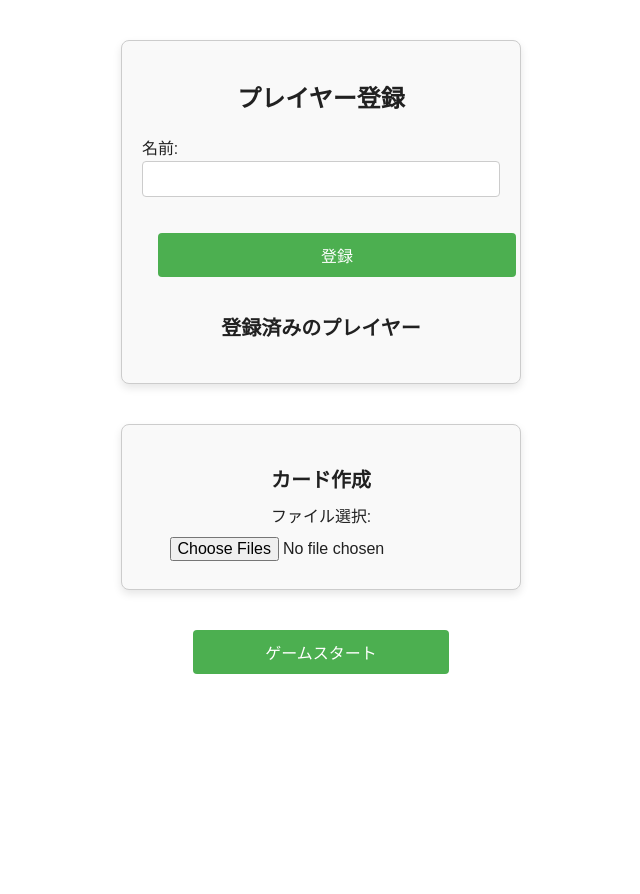
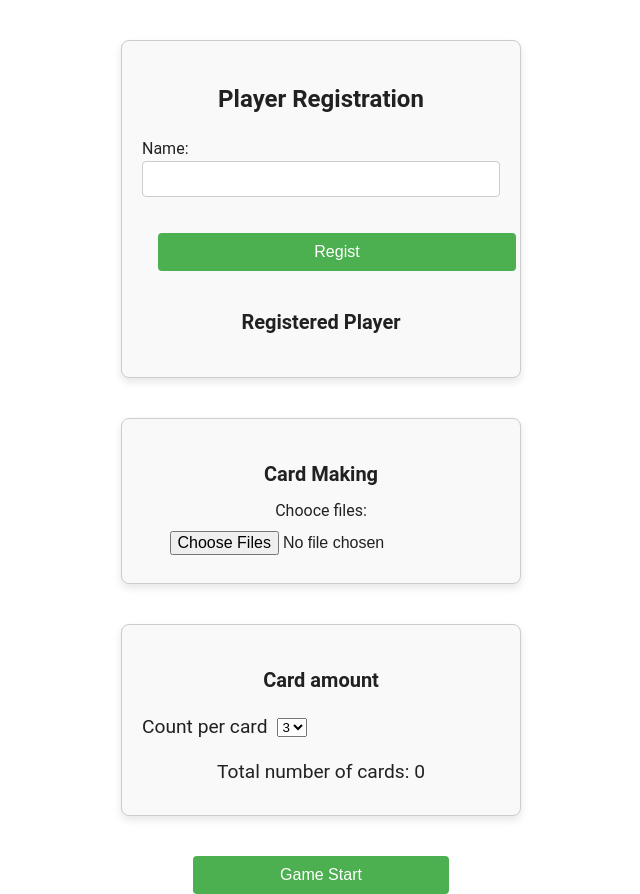
Before and after one commit to yuukityonmage/nanjamonja-app, a React (Create React App) app: page /original-monja-app/Player in a window 1280 px wide. Shown: the whole page, without its empty margins (319-959 px from the left). Before the commit the page ends 800 px from the top, so only its background shows below. Built offline with nearby package versions, Linux system fonts and the light colour scheme.

Commit message:
英語化＆カード枚数可変対応

```diff
--- a/src/css/Player.css
+++ b/src/css/Player.css
@@ -129,3 +129,17 @@
   border-color: #0056b3;
   background-color: #0056b3;
 }
+
+.card-amount-container {
+  display: flex;
+  flex-direction: column;
+  align-items: center;
+  gap: 10px;
+  text-align: center;
+}
+
+.card-amount-row {
+  display: flex;
+  align-items: center;
+  gap: 10px;
+}
--- a/src/pages/Home.tsx
+++ b/src/pages/Home.tsx
@@ -13,7 +13,7 @@ const Home = () => {
             <header className="App-header">
                 <img src="../images/logo.jpg" className="App-logo" alt="logo" />
                 <p>
-                オリジナルモンジャ
+                MuccyaMonja
                 </p>
                 <button onClick={handleButtonClick}>
                     Let's Play
--- a/src/pages/Monja.tsx
+++ b/src/pages/Monja.tsx
@@ -7,7 +7,7 @@ import Confetti from '../components/confetti';
 
 const Monja: React.FC = () => {
   const location = useLocation();
-  const { players = [], images = [] } = location.state as { players?: { id: number, name: string }[], images?: string[] };
+  const { players = [], images = [], countPerCard = 3 } = location.state as { players?: { id: number, name: string }[], images?: string[], countPerCard?: number };
 
   const [currentImage, setCurrentImage] = useState<string | null>(null);
   const [imageCounts, setImageCounts] = useState<{ [key: string]: number }>({});
@@ -43,7 +43,7 @@ const Monja: React.FC = () => {
   }, [players, images]);
 
   useEffect(() => {
-    if (drawCardCount > images.length * 4 && !isSoundPlayed) {
+    if (drawCardCount > images.length * countPerCard && !isSoundPlayed) {
       const audio = new Audio('/sounds/celebration.mp3');
       audio.play();
       setIsSoundPlayed(true);
@@ -53,7 +53,7 @@ const Monja: React.FC = () => {
 
   const drawCard = () => {
     setDrawCardCount(drawCardCount + 1);
-    const availableImages = images.filter((image) => imageCounts[image] < 4);
+    const availableImages = images.filter((image) => imageCounts[image] < countPerCard);
 
     if (availableImages.length === 0) return;
 
@@ -89,28 +89,32 @@ const Monja: React.FC = () => {
     setSelectedPlayer(players[0].name);
   };
 
-  const gameFinished = drawCardCount > images.length * 4;
+  const gameFinished = drawCardCount > images.length * countPerCard;
 
   return (
     <div className="monja-game">
-      <h1>オリジナルモンジャ</h1>
+      <h1>MuccyaMonja</h1>
       {!gameFinished && (
         <>
-          <p>現在のプレイヤー: {players[currentPlayerIndex]?.name}</p>
+          <p>Current Player: {players[currentPlayerIndex]?.name}</p>
           {currentImage && (
             <>
               <img src={currentImage} alt="Card" className="card" />
               {imageCounts[currentImage] > 1 && (
                 <div>
+                  <h2>Call the card name!</h2>
                   <RadioButton options={players.map(player => ({ label: player.name, value: player.name }))} onSelect={setSelectedPlayer} />
                   <button className='assign-button' onClick={() => handlePlayerSelection(selectedPlayer)}>
-                    {selectedPlayer}にこのカードを割り当てる
+                    Assign the card to {selectedPlayer}
                   </button>
                 </div>
               )}
+              {imageCounts[currentImage] < 1 && (
+                <h2>Name the card! </h2>
+              )}
             </>
           )}
-          <button onClick={drawCard} disabled={gameFinished}>カードを引く</button>
+          <button onClick={drawCard} disabled={gameFinished}>Draw a card</button>
         </>
       )}
       {gameFinished && (
@@ -119,7 +123,7 @@ const Monja: React.FC = () => {
           <div className="results-container">
             {players.map((player) => (
               <div key={player.id} className="results-player">
-              <h3>{player.name}の得点: {playerScores[player.name]}点</h3>
+                <h3>{player.name} Score: {playerScores[player.name]}</h3>
                 <div className="results-cards">
                   {playerCards[player.name]?.map((card, index) => (
                     <img key={index} src={card} alt="Card" className="results-card" />
@@ -135,7 +139,7 @@ const Monja: React.FC = () => {
           {players.map((player) => (
             <div key={player.id} className="player-area">
               <h2>{player.name}</h2>
-            <p>得点: {playerScores[player.name]}</p>
+              <p>Score: {playerScores[player.name]}</p>
               <div className="cards">
                 {playerCards[player.name]?.map((card, index) => (
                   <img key={index} src={card} alt="Card" className="small-card" />
--- a/src/pages/Player.tsx
+++ b/src/pages/Player.tsx
@@ -12,7 +12,8 @@ const Player: React.FC = () => {
     const [players, setPlayers] = useState<Player[]>([]); // プレイヤーの配列
     const [images, setImages] = useState<string[]>([]); // カードの配列
     const maxPlayers = 6; // 最大プレイ人数
-    const maxImages = 15; // 最大カード数
+    const maxImages = 10; // 最大カード数
+    const [countPerCard, setCountPerCard] = useState<number>(3);
 
     // プレイヤー名入力フォームの状態管理
     const handleInputChange = (event: ChangeEvent<HTMLInputElement>) => {
@@ -26,7 +27,7 @@ const Player: React.FC = () => {
             setPlayers([...players, { id: players.length + 1, name }]);
             setName('');
         } else if (players.length >= maxPlayers) {
-            alert(maxPlayers + '人までしか登録できません。');
+            alert('You can only register up to' + maxPlayers + 'people');
         }
     };
 
@@ -43,11 +44,10 @@ const Player: React.FC = () => {
                         uploadedImages.push(e.target.result as string);
                         if (uploadedImages.length === files.length) {
                             if (images.length >= maxImages) {
-                                console.log('10枚まで');
-                                alert(maxImages + '枚までしか登録できません。');
+                                alert('You can only register up to' + maxImages + 'cards');
                             }
                             if (images.length + uploadedImages.length > maxImages) {
-                                alert(maxImages + 1 + '枚目以降を削除しました。');
+                                alert('Removed after' + (maxImages + 1) + 'th');
                             }
                             const newImages = [...images, ...uploadedImages].slice(0, maxImages);
                             setImages(newImages);
@@ -61,23 +61,26 @@ const Player: React.FC = () => {
         }
     };
 
+    const handleCountPerCardChange = (event: ChangeEvent<HTMLSelectElement>) => {
+        setCountPerCard(Number(event.target.value));
+    };
     const navigate = useNavigate();
 
     const handleButtonClick = () => {
         if (players.length > 0 && images.length > 0) {
-            navigate('/Monja', { state: { players, images } });
+            navigate('/Monja', { state: { players, images, countPerCard} });
         } else {
-            alert('プレイヤー登録、カード作成を行ってください');
+            alert('Regist Player and create cards');
         }
     };
 
     return (
         <div>
             <div className="player-container">
-                <h2 className="player-title">プレイヤー登録</h2>
+                <h2 className="player-title">Player Registration</h2>
                 <form onSubmit={handleSubmit} className="player-form">
                     <label className="player-label">
-                        名前:
+                        Name:
                         <input
                             type="text"
                             value={name}
@@ -85,9 +88,9 @@ const Player: React.FC = () => {
                             className="player-input"
                         />
                     </label>
-                    <button type="submit" className="player-button">登録</button>
+                    <button type="submit" className="player-button">Regist</button>
                 </form>
-                <h3 className="player-subtitle">登録済みのプレイヤー</h3>
+                <h3 className="player-subtitle">Registered Player</h3>
                 <ul className="player-list">
                     {players.map(player => (
                         <li key={player.id} className="player-item">{player.id}. {player.name}</li>
@@ -95,10 +98,10 @@ const Player: React.FC = () => {
                 </ul>
             </div>
             <div className="player-container">
-                <h3 className="player-subtitle">カード作成</h3>
+                <h3 className="player-subtitle">Card Making</h3>
                 <div className="file-input">
                     <label>
-                        ファイル選択:
+                        Chooce files:
                         <input
                             type="file"
                             accept="image/*"
@@ -115,8 +118,21 @@ const Player: React.FC = () => {
                     </div>
                 )}
             </div>
+            <div className="player-container">
+                <h3 className="player-subtitle">Card amount</h3>
+
+                <div className='card-amount-row'>
+                    <p>Count per card</p>
+                    <select value={countPerCard} onChange={handleCountPerCardChange}>
+                        <option value="3">3</option>
+                        <option value="4">4</option>
+                    </select>
+                </div>
+                <p>Total number of cards: {images.length * countPerCard}</p>
+
+            </div>
             <button className="file-button" onClick={handleButtonClick}>
-                ゲームスタート
+                Game Start
             </button>
         </div>
     );
```
Lines whose indentation alone changed are shown as unchanged.
